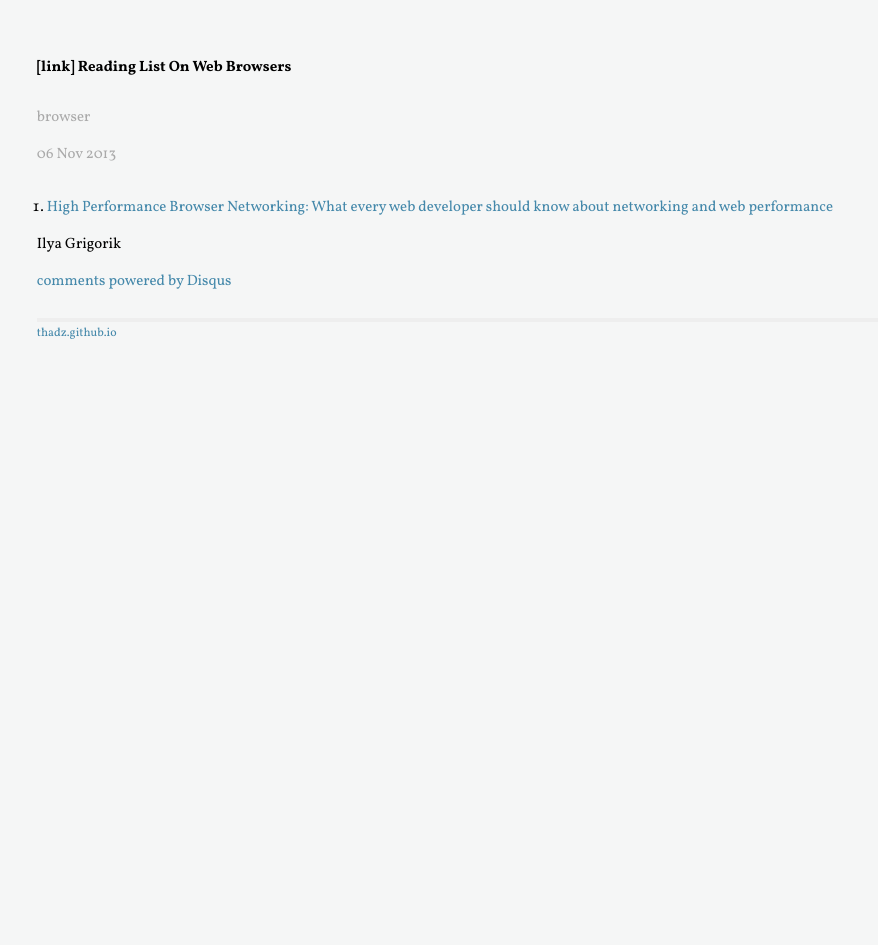
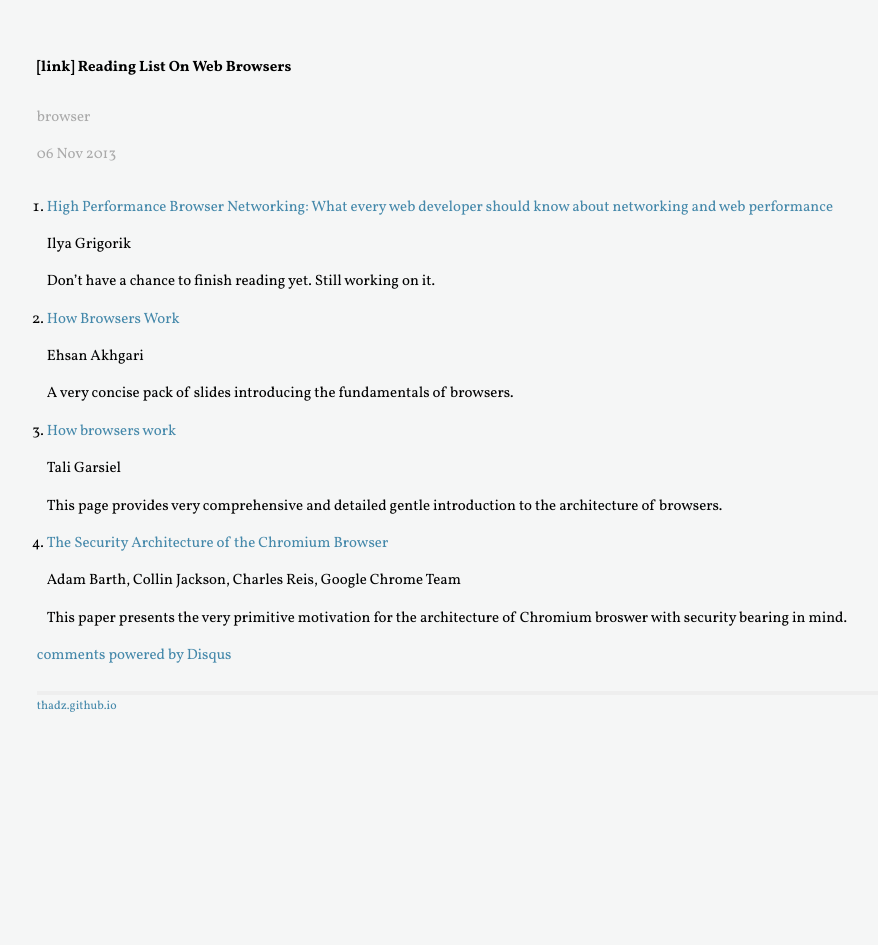
Before and after one commit to Thadz/thadz.github.io, a Jekyll site: the page built from _posts/2013-11-06-reading-list-on-web-browser.md, in a window 1280 px wide. Shown: the whole page, without its empty margins (80-958 px from the left). Built offline with Jekyll 4.4.1, drawn with Linux system fonts in a browser that asks for light colours; some web fonts are replaced; Markdown is read by kramdown in place of the engine named in the settings; comment, search, counter and statistics services are not loaded.

Commit message:
updated serveral papers regarding the browser

```diff
--- a/_posts/2013-11-06-reading-list-on-web-browser.md
+++ b/_posts/2013-11-06-reading-list-on-web-browser.md
@@ -7,4 +7,24 @@ tags: browser
 
 1. [High Performance Browser Networking: What every web developer should know about networking and web performance](http://astore.amazon.com/possiboutpos-20/detail/1449344763)
 
- Ilya Grigorik
+   Ilya Grigorik
+
+   Don't have a chance to finish reading yet. Still working on it.
+
+2. [How Browsers Work](http://ehsan.github.io/how-browsers-work/#1)
+
+   Ehsan Akhgari
+
+   A very concise pack of slides introducing the fundamentals of browsers.
+
+3. [How browsers work](http://taligarsiel.com/Projects/howbrowserswork1.htm)
+
+   Tali Garsiel
+
+   This page provides very comprehensive and detailed gentle introduction to the architecture of browsers.
+
+4. [The Security Architecture of the Chromium Browser](http://seclab.stanford.edu/websec/chromium/chromium-security-architecture.pdf)
+
+   Adam Barth, Collin Jackson, Charles Reis, Google Chrome Team
+
+   This paper presents the very primitive motivation for the architecture of Chromium broswer with security bearing in mind.
```
